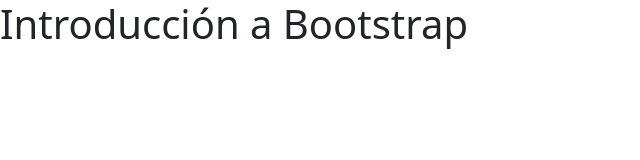
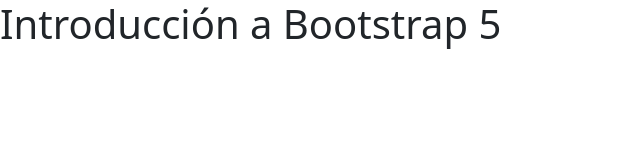
Before and after one commit to Tyliz/H5OpenBootcamp, a plain HTML site: page template/Exercise7/index.html in a window 1280 px wide. Shown: the full height of the page, 0-640 px from the left. Drawn offline with nearby package versions, Linux system fonts and the light colour scheme.

Commit message:
Ejercicio7: Bootstrap 5

```diff
--- a/template/Exercise7/index.html
+++ b/template/Exercise7/index.html
@@ -18,7 +18,7 @@
 		<!-- place navbar here -->
 	</header>
 	<main>
-		<h1>Introducción a Bootstrap</h1>
+		<h1>Introducción a Bootstrap 5</h1>
 	</main>
 	<footer>
 		<!-- place footer here -->
```
